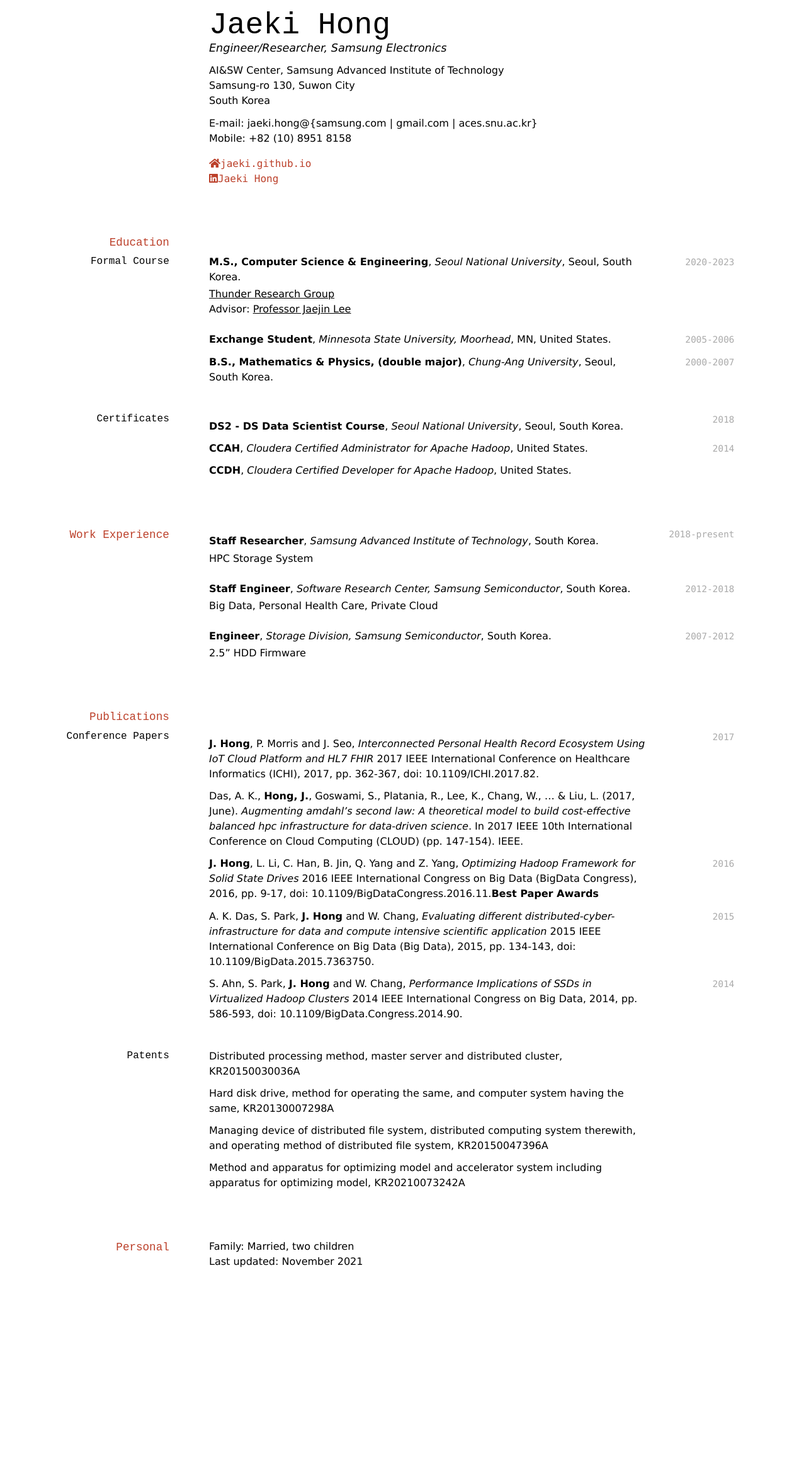
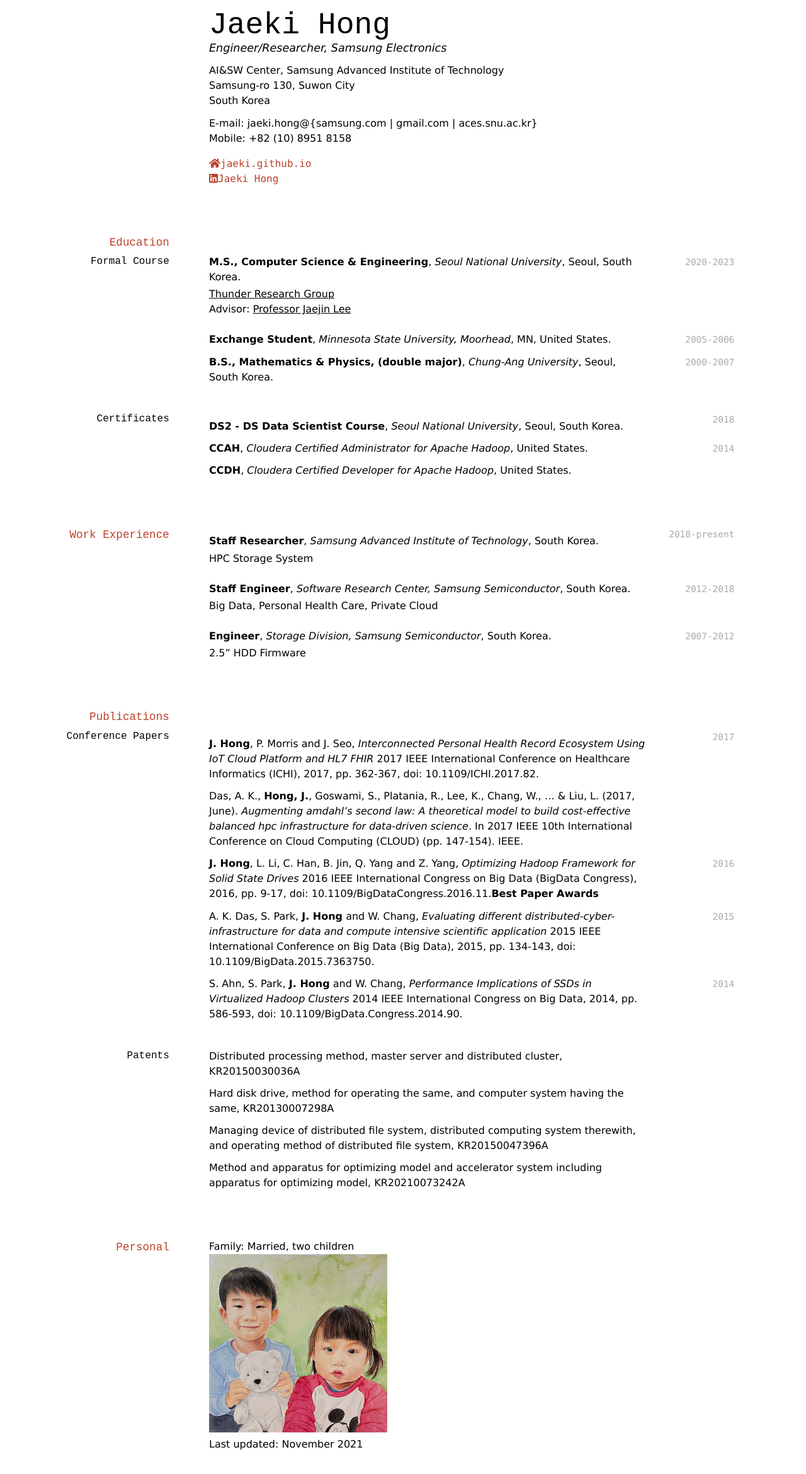
Before and after one commit to Jaeki/jaeki.github.io, a Jekyll site: the page built from index.md, in a window 1280 px wide. Shown: the whole page at 63% size. Built offline with Jekyll 4.4.1, drawn with Linux system fonts in a browser that asks for light colours; nearby versions of some CDN libraries; a style sheet for code colours, icons or effects is not loaded; before the commit the page ends 2050 px from its top, so only the background shows below that.

Commit message:
Update index.md

```diff
--- a/index.md
+++ b/index.md
@@ -97,5 +97,6 @@ Method and apparatus for optimizing model and accelerator system including appar
 
 ## Personal
 
-Family: Married, two children
+Family: Married, two children<br/>
+![Children](https://github.com/Jaeki/jaeki.github.io/blob/main/children.png)
 <br/>Last updated: November 2021<br/><br/>
```
